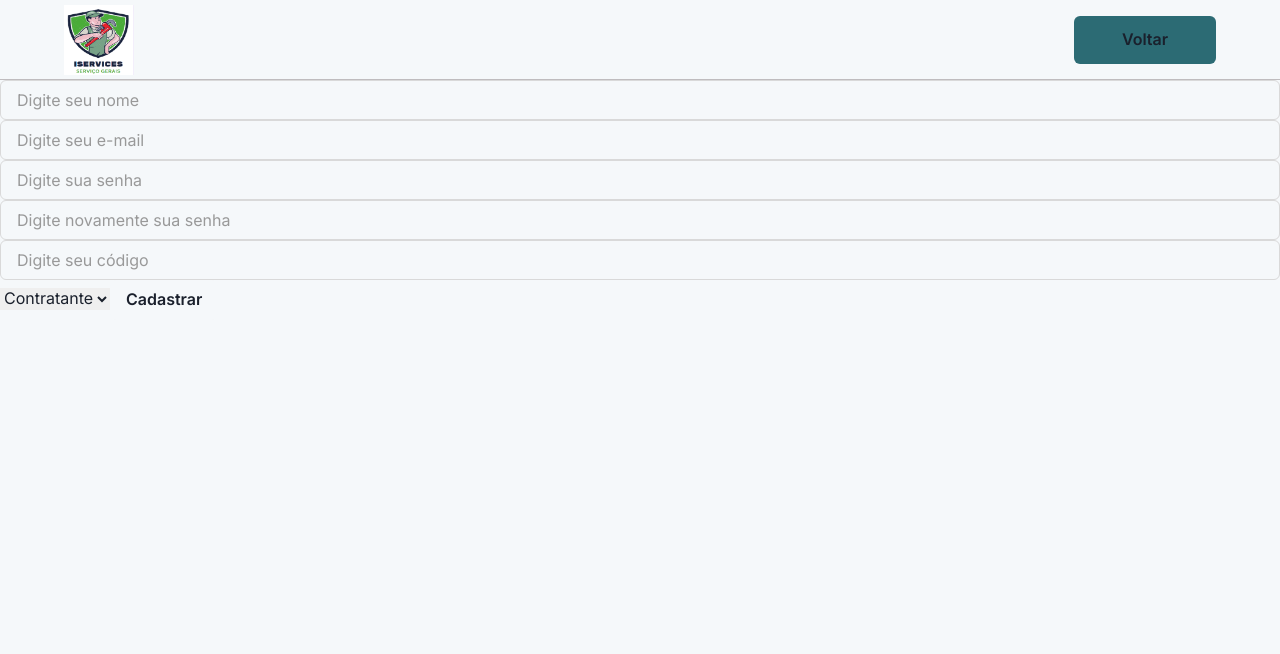
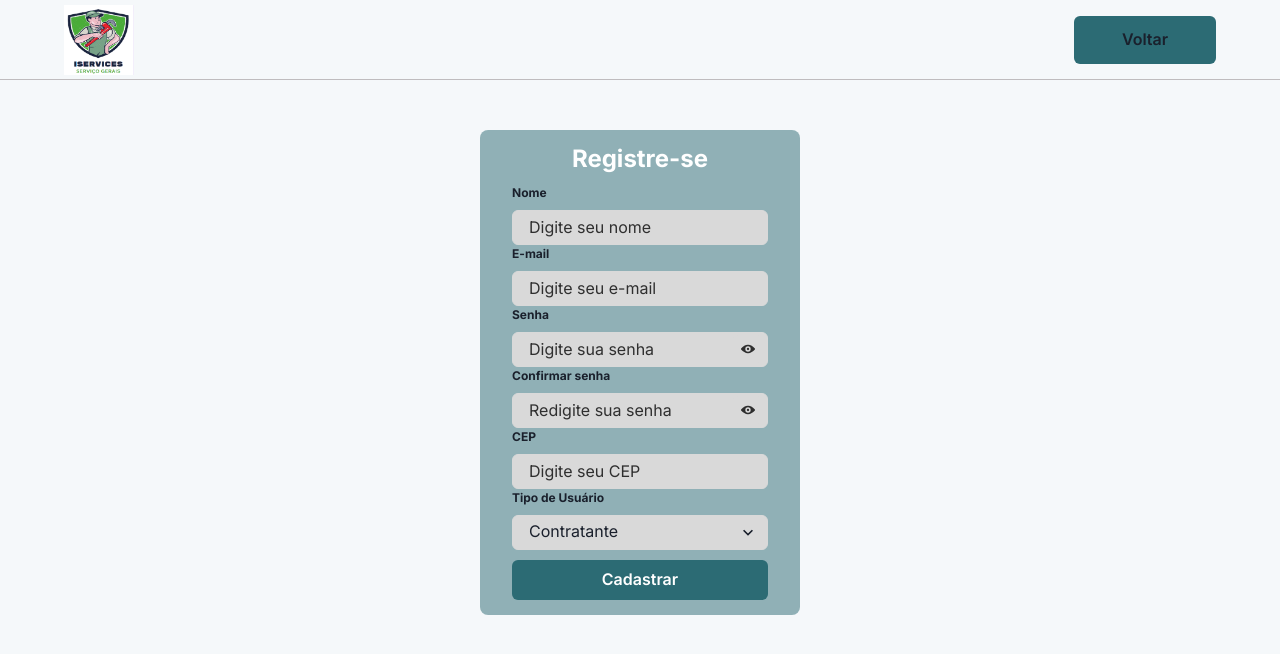
Before and after one commit to gastaofilho/Iservices-ProjetoFinal, a React (Vite) app: page /register in a window 1280 px wide. Shown: the top 654 px of the page. Built offline with nearby package versions, Linux system fonts and the light colour scheme.

Commit message:
fix: register page stylization

```diff
--- a/package.json
+++ b/package.json
@@ -10,6 +10,7 @@
     "preview": "vite preview"
   },
   "dependencies": {
+    "@chakra-ui/icons": "^2.0.19",
     "@chakra-ui/react": "^2.6.0",
     "@emotion/react": "^11.10.8",
     "@emotion/styled": "^11.10.8",
--- a/src/components/Form/LoginForm/index.tsx
+++ b/src/components/Form/LoginForm/index.tsx
@@ -5,11 +5,21 @@ import { zodResolver } from "@hookform/resolvers/zod";
 import { LoginFormSchema, TLoginFormValues } from "./loginFormSchema";
 import { FormInput } from "../Input";
 import { useNavigate } from "react-router-dom";
-import { Button, Flex, Heading } from "@chakra-ui/react";
+import {
+  Button,
+  Flex,
+  Heading,
+  InputGroup,
+  InputRightElement,
+  IconButton,
+} from "@chakra-ui/react";
+import { ViewIcon, ViewOffIcon } from "@chakra-ui/icons";
 import { theme } from "../../../styles/theme";
+import React from "react";
 
 export const LoginForm = () => {
   const [loading, setLoading] = useState(false);
+  const [showPassword, setShowPassword] = React.useState(false);
   const { userLogin } = useContext(UserContext);
   const navigate = useNavigate();
   const {
@@ -26,22 +36,25 @@ export const LoginForm = () => {
     navigate("/register");
   };
 
+  const handleClickPassword = () => setShowPassword(!showPassword);
+
   return (
     <>
       <Flex
         flexDirection={"column"}
         w={"320px"}
-        h={["276px", "276px", "320px", "320px"]}
         align={"left"}
         bgColor={theme.colors.secondary}
         px={"2.5%"}
         borderRadius={"8px"}
+        justify={"center"}
       >
         <Heading
           fontSize={"24px"}
           fontWeight={"700"}
           color={theme.colors.white}
-          mb={["0", "0", "0", "15px"]}
+          mb={["0", "0", "0", "10px"]}
+          mt={["0", "0", "0", "15px"]}
         >
           Login
         </Heading>
@@ -57,17 +70,33 @@ export const LoginForm = () => {
             {...register("email")}
             error={errors.email}
           />
+
+          <InputGroup>
             <FormInput
-            mb={["5px", "5px", "5px", "10px"]}
+              label="Senha"
+              mb={"15px"}
               h={"35px"}
               bgColor={theme.colors.gray[200]}
-            label="Senha"
-            type="password"
+              pr="4rem"
+              type={showPassword ? "text" : "password"}
               placeholder="Digite sua senha"
               _placeholder={{ opacity: 1, color: theme.colors.gray[900] }}
               {...register("password")}
               error={errors.password}
             />
+            <InputRightElement width="2.5rem" pt={"2.7rem"}>
+              <IconButton
+                h="1.75rem"
+                bgColor={theme.colors.gray[200]}
+                color = {theme.colors.gray[900]}
+                aria-label="Call Segun"
+                size="sm"
+                onClick={handleClickPassword}
+                icon={showPassword ? <ViewOffIcon /> : <ViewIcon />}
+              />
+            </InputRightElement>
+          </InputGroup>
+
           <Button
             mt={"5px"}
             mb={["5px", "5px", "5px", "10px"]}
--- a/src/components/Form/RegisterForm/index.tsx
+++ b/src/components/Form/RegisterForm/index.tsx
@@ -5,11 +5,25 @@ import { TRegisterFormValues, registerFormSchema } from "./resgisterFormSchem";
 import { zodResolver } from "@hookform/resolvers/zod";
 
 import { FormInput } from "../Input";
-import { Button } from "@chakra-ui/react";
+import {
+  Button,
+  Flex,
+  FormLabel,
+  Heading,
+  IconButton,
+  InputGroup,
+  InputRightElement,
+  Select,
+} from "@chakra-ui/react";
+import { theme } from "../../../styles/theme";
+import React from "react";
+import { ViewIcon, ViewOffIcon } from "@chakra-ui/icons";
 
 export const RegisterForm = () => {
   const [loading, setLoading] = useState(false);
   const { userRegister } = useContext(UserContext);
+  const [showPassword, setShowPassword] = React.useState(false);
+  const [showConfirm, setShowConfirm] = React.useState(false);
   const {
     register,
     handleSubmit,
@@ -21,46 +35,137 @@ export const RegisterForm = () => {
   const submit: SubmitHandler<TRegisterFormValues> = (formData) => {
     userRegister(formData, setLoading);
   };
+
+  const handleClickPassword = () => setShowPassword(!showPassword);
+  const handleClickConfirm = () => setShowConfirm(!showConfirm);
+
   return (
+    <>
+      <Flex
+        flexDirection={"column"}
+        w={"320px"}
+        align={"center"}
+        bgColor={theme.colors.secondary}
+        px={"2.5%"}
+        borderRadius={"8px"}
+        justify={"center"}
+      >
+        <Heading
+          fontSize={"24px"}
+          fontWeight={"700"}
+          color={theme.colors.white}
+          mb={["0", "0", "0", "10px"]}
+          mt={["0", "0", "0", "15px"]}
+        >
+          Registre-se
+        </Heading>
 
         <form onSubmit={handleSubmit(submit)}>
           <FormInput
+            h={"35px"}
+            bgColor={theme.colors.gray[200]}
+            label="Nome"
             type="text"
             placeholder="Digite seu nome"
+            _placeholder={{ opacity: 1, color: theme.colors.gray[900] }}
             {...register("name")}
             error={errors?.name}
           />
           <FormInput
+            h={"35px"}
+            bgColor={theme.colors.gray[200]}
+            label="E-mail"
             type="email"
             placeholder="Digite seu e-mail"
+            _placeholder={{ opacity: 1, color: theme.colors.gray[900] }}
             {...register("email")}
             error={errors.email}
           />
+
+          <InputGroup>
             <FormInput
-        type="password"
+              label="Senha"
+              h={"35px"}
+              bgColor={theme.colors.gray[200]}
+              pr="4rem"
+              type={showPassword ? "text" : "password"}
               placeholder="Digite sua senha"
+              _placeholder={{ opacity: 1, color: theme.colors.gray[900] }}
               {...register("password")}
               error={errors.password}
             />
+            <InputRightElement width="2.5rem" pt={"2.7rem"}>
+              <IconButton
+                h="1.75rem"
+                bgColor={theme.colors.gray[200]}
+                color={theme.colors.gray[900]}
+                aria-label="Call Segun"
+                size="sm"
+                onClick={handleClickPassword}
+                icon={showPassword ? <ViewOffIcon /> : <ViewIcon />}
+              />
+            </InputRightElement>
+          </InputGroup>
+
+          <InputGroup>
             <FormInput
-        type="password"
-        placeholder="Digite novamente sua senha"
+              label="Confirmar senha"
+              h={"35px"}
+              bgColor={theme.colors.gray[200]}
+              pr="4rem"
+              type={showConfirm ? "text" : "password"}
+              placeholder="Redigite sua senha"
+              _placeholder={{ opacity: 1, color: theme.colors.gray[900] }}
               {...register("confirm")}
               error={errors.confirm}
             />
+            <InputRightElement width="2.5rem" pt={"2.7rem"}>
+              <IconButton
+                h="1.75rem"
+                bgColor={theme.colors.gray[200]}
+                color={theme.colors.gray[900]}
+                aria-label="Call Segun"
+                size="sm"
+                onClick={handleClickConfirm}
+                icon={showPassword ? <ViewOffIcon /> : <ViewIcon />}
+              />
+            </InputRightElement>
+          </InputGroup>
           <FormInput
+            h={"35px"}
+            bgColor={theme.colors.gray[200]}
+            label="CEP"
             type="text"
-        placeholder="Digite seu código"
+            placeholder="Digite seu CEP"
+            _placeholder={{ opacity: 1, color: theme.colors.gray[900] }}
             {...register("zipcode")}
             error={errors.zipcode}
           />
-      <select {...register("userType")}>
+          <FormLabel fontSize={"12px"} fontWeight={"700"}>
+            Tipo de Usuário
+          </FormLabel>
+          <Select
+            bgColor={theme.colors.gray[200]}
+            w={"100%"}
+            h={"35px"}
+            mb={"10px"}
+            {...register("userType")}
+          >
             <option value="customer">Contratante</option>
             <option value="professional">Profissional</option>
-      </select>
-      <Button type="submit" disabled={loading}>
+          </Select>
+          <Button
+            w={"100%"}
+            mb={"15px"}
+            bgColor={theme.colors.primary}
+            color={theme.colors.white}
+            type="submit"
+            disabled={loading}
+          >
             {loading ? "Cadastrando..." : "Cadastrar"}
           </Button>
         </form>
+      </Flex>
+    </>
   );
 };
--- a/src/components/Form/RegisterForm/resgisterFormSchem.ts
+++ b/src/components/Form/RegisterForm/resgisterFormSchem.ts
@@ -3,7 +3,7 @@ import { z } from "zod";
 export const registerFormSchema = z.object({
     name: z.string().nonempty("Nome é obrigatório"),
     email: z.string().nonempty("E-mail é obrigatório").email("Forneça um em-mail válido"),
-    password: z.string().min(7, "A senha precisa conter pelo menos 7 caracteres")
+    password: z.string().min(7, "Senha precisa pelo menos 7 caracteres")
     .regex(/(?=.*?[#?!@$%^&*-])/, "É necessário pelo menos um caracter especial")
     .regex(/(?=.*?[0-9])/, "É necessário pelo menos um número")
     .regex(/(?=.*?[A-Z])/, "É necessário pelo menos uma letra maiúscula")
--- a/src/pages/RegisterPage/index.tsx
+++ b/src/pages/RegisterPage/index.tsx
@@ -1,11 +1,11 @@
-import { Button } from "@chakra-ui/react";
+import { Button, Flex } from "@chakra-ui/react";
 import { RegisterForm } from "../../components/Form/RegisterForm";
 import { Header } from "../../components/Header";
 import { useNavigate } from "react-router-dom";
 import { theme } from "../../styles/theme";
 
 export const RegisterPage = () => {
-const navigate = useNavigate()
+  const navigate = useNavigate();
 
   return (
     <>
@@ -20,7 +20,14 @@ const navigate = useNavigate()
           Voltar
         </Button>
       </Header>
+      <Flex
+        mt={["15px", "15px", "15px", "50px"]}
+        direction={"column"}
+        justifyContent={"center"}
+        align={"center"}
+      >
         <RegisterForm />
+      </Flex>
     </>
   );
 };
```
Also changed, not shown: src/assets/Fundo.jpg (added), 1 other file (tests, documents, lock files or other folders). Lines whose indentation alone changed are shown as unchanged.
